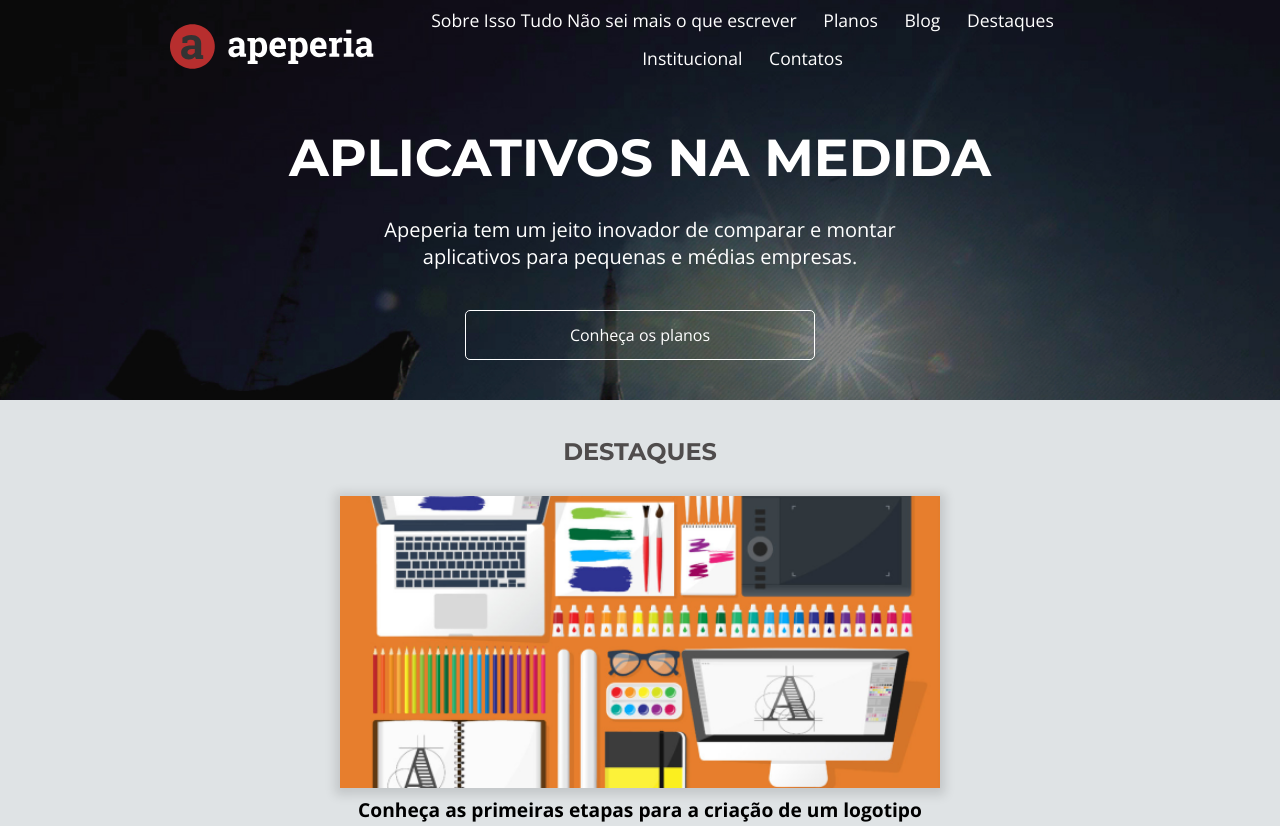
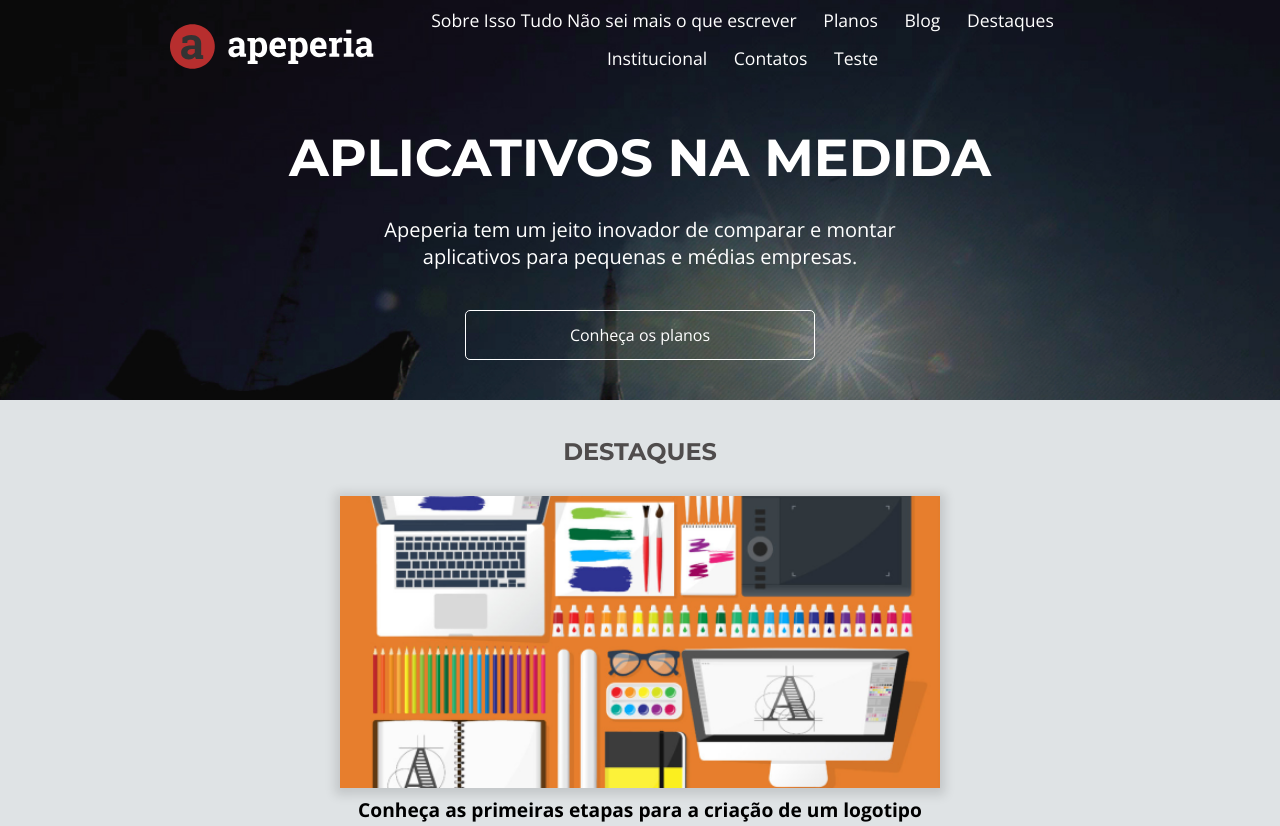
Before and after one commit to jrudson/Aluroni, a plain HTML site: page index.html in a window 1280 px wide. Shown: the top 826 px of the page. Drawn offline with nearby package versions, Linux system fonts and the light colour scheme; a web font is replaced by a local one.

Commit message:
Adicionando mais uma li

```diff
--- a/index.html
+++ b/index.html
@@ -30,6 +30,7 @@
                 <li class="cabecalho__link"><a href="#">Destaques</a></li>
                 <li class="cabecalho__link"><a href="#">Institucional</a></li>
                 <li class="cabecalho__link"><a href="#">Contatos</a></li>
+                <li class="cabecalho__link"><a href="#">Teste</a></li>
             </ul>
         </nav>
     </header>
```
